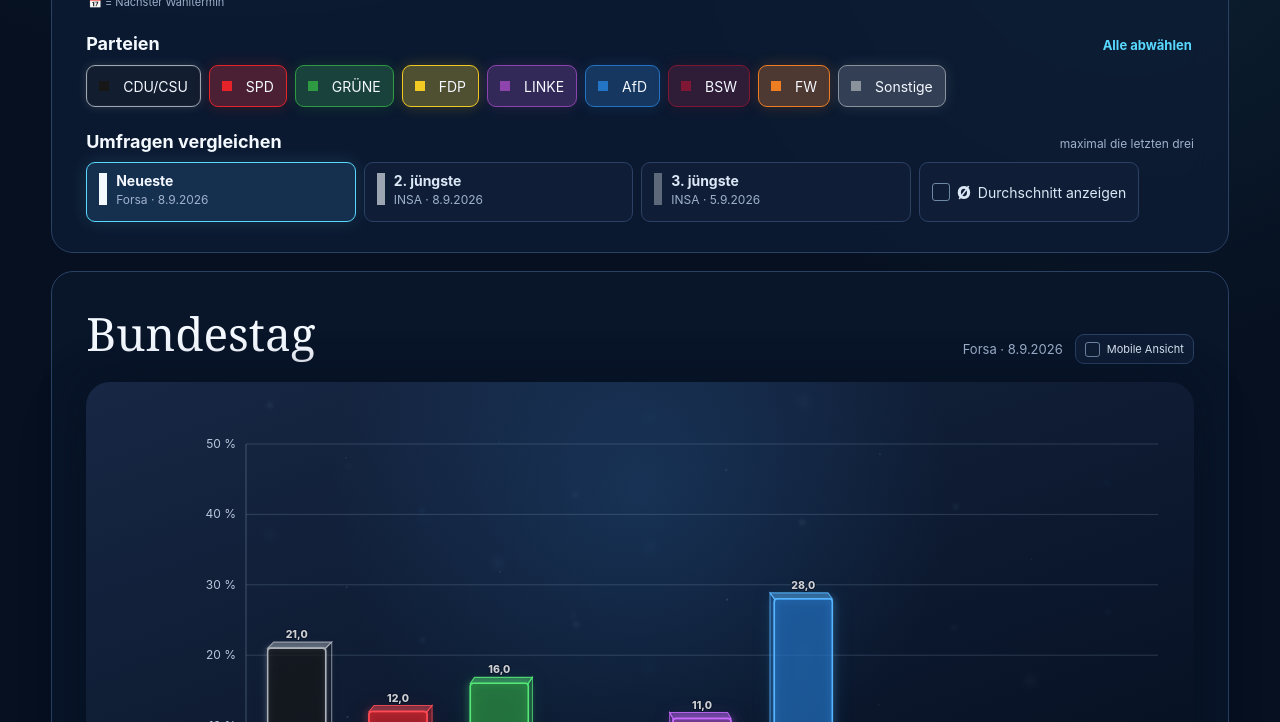
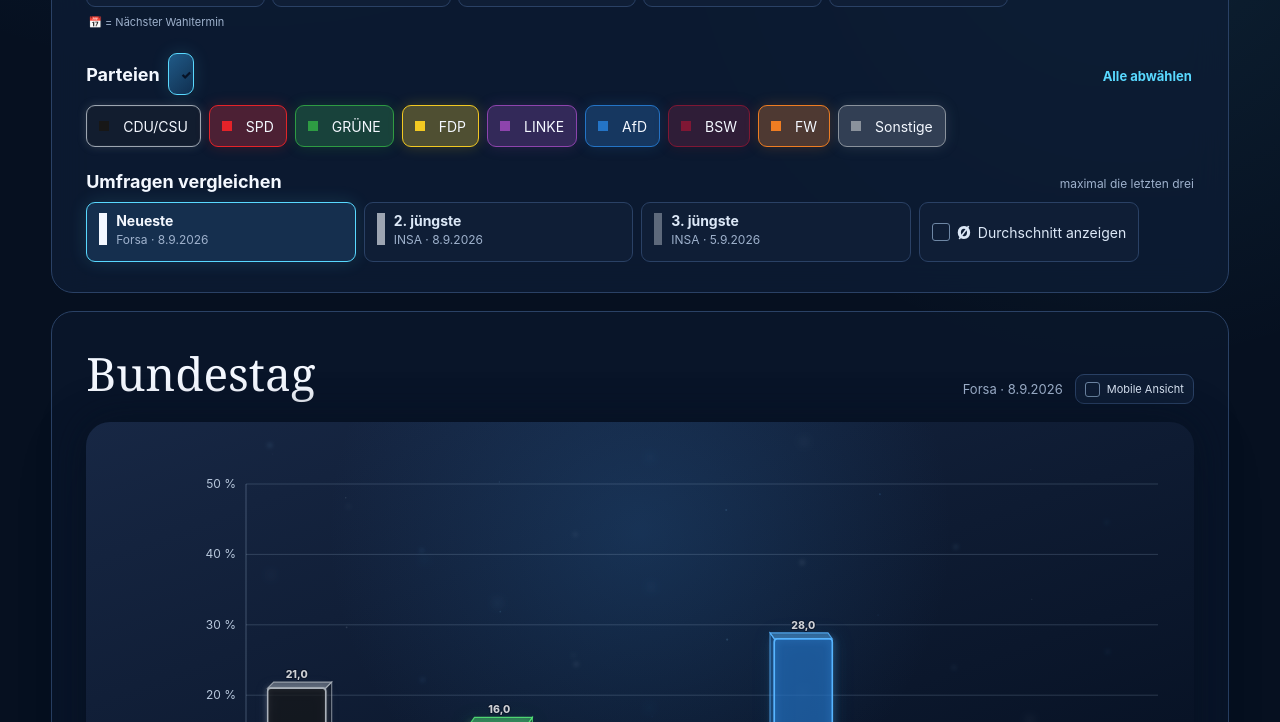
Before and after one commit to charavision/SonntagsfrageView, a plain HTML site: page index.html in a window 1280 px wide. Shown: the part 638-1360 px from the top of the page. Drawn offline with Linux system fonts and the light colour scheme.

Commit message:
Balkengruppierung nach Partei oder Parlament ergänzen

```diff
--- a/app.js
+++ b/app.js
@@ -18,7 +18,7 @@ const REGION_CODES = {
   "Schleswig-Holstein": "SH", "Thüringen": "TH"
 };
 
-const state = { data: null, regions: new Set(["Bundestag"]), parties: new Set(Object.keys(PARTY_META)), selectedPollRanks: new Set([0]), averageMode: false, mobileView: false, chartLayout: new Map(), perspective: null };
+const state = { data: null, regions: new Set(["Bundestag"]), parties: new Set(Object.keys(PARTY_META)), selectedPollRanks: new Set([0]), averageMode: false, mobileView: false, groupBy: "party", chartLayout: new Map(), perspective: null };
 const els = {
   updated: document.querySelector("#updated"), regions: document.querySelector("#region-options"),
   parties: document.querySelector("#party-options"), polls: document.querySelector("#poll-options"), chart: document.querySelector("#chart"),
@@ -68,7 +68,7 @@ function configurationCode() {
   let value = rankOrdered([...state.regions], state.data.regions);
   value = value * partyCount + rankOrdered([...state.parties], partyUniverse);
   value = value * 7n + BigInt(pollMask - 1);
-  const mode = (state.averageMode ? 1n : 0n) + (state.mobileView ? 2n : 0n);
+  const mode = (state.averageMode ? 1n : 0n) + (state.mobileView ? 2n : 0n) + (state.groupBy === "region" ? 4n : 0n);
   value += mode * orderedChoiceCount(state.data.regions.length) * partyCount * 7n;
   return base62Encode(value);
 }
@@ -272,7 +272,10 @@ function render(animate = true) {
   const floorBackY = baselineY - (compact ? 18 : 44);
   const floorFrontY = Math.min(height - 2, baselineY + (compact ? 72 : 142));
   const chartW = width - margin.left - margin.right;
-  const groupWidth = chartW / parties.length;
+  const groupedBars = state.groupBy === "region"
+    ? selectedRegions.map(region => ({ key: `region:${region}`, bars: parties.flatMap(party => series.filter(item => item.region === region).map(item => ({ party, item }))) })).filter(group => group.bars.length)
+    : parties.map(party => ({ key: `party:${party}`, bars: series.map(item => ({ party, item })) }));
+  const groupWidth = chartW / groupedBars.length;
   const maxValue = Math.max(50, ...series.flatMap(item => parties.map(party => item.poll.values[party] || 0)));
   const yMax = Math.ceil(maxValue / 10) * 10;
   els.chart.setAttribute("viewBox", `0 0 ${width} ${height}`);
@@ -376,17 +379,19 @@ function render(animate = true) {
   }
   els.chart.append(svgEl("line", { x1: axisX, x2: axisX, y1: margin.top, y2: height - 18, class: "axis-line" }));
 
-  const availablePerBar = (groupWidth - Math.min(30, groupWidth * .12)) / series.length;
-  const barGap = series.length === 1 ? 0 : Math.max(5, Math.min(20, 23 - totalBarCount * 1.35));
+  const maxBarsPerGroup = Math.max(...groupedBars.map(group => group.bars.length));
+  const availablePerBar = (groupWidth - Math.min(30, groupWidth * .12)) / maxBarsPerGroup;
+  const barGap = maxBarsPerGroup === 1 ? 0 : Math.max(5, Math.min(20, 23 - totalBarCount * 1.35));
   const maxBarWidth = totalBarCount === 1 ? 280 : totalBarCount <= 3 ? 150 : totalBarCount <= 6 ? 92 : totalBarCount <= 10 ? 58 : totalBarCount <= 20 ? 38 : availablePerBar - barGap;
   const barWidth = Math.max(totalBarCount <= 10 ? 10 : 4, Math.min(maxBarWidth, availablePerBar - barGap));
   const displayedBars = [];
   const perspectiveBars = [];
-  parties.forEach((party, partyIndex) => {
-    const center = margin.left + partyIndex * groupWidth + groupWidth / 2;
-    const totalBars = series.length * barWidth + (series.length - 1) * barGap;
+  groupedBars.forEach((group, groupIndex) => {
+    const center = margin.left + groupIndex * groupWidth + groupWidth / 2;
+    const totalBars = group.bars.length * barWidth + (group.bars.length - 1) * barGap;
     const startX = center - totalBars / 2;
-    series.forEach((item, seriesIndex) => {
+    group.bars.forEach(({ party, item }, barIndex) => {
+      const partyIndex = parties.indexOf(party);
       const key = `${party}|${item.region}|${item.average ? "average" : item.rank}`;
       const old = oldLayout.get(key);
       const value = Number(item.poll.values[party] || 0);
@@ -395,7 +400,7 @@ function render(animate = true) {
       const delta = value - baseline;
       const isNew = !election?.represented?.includes(party) && value >= 5 && party !== "Sonstige";
       const h = (value / yMax) * innerH;
-      const x = startX + seriesIndex * (barWidth + barGap);
+      const x = startX + barIndex * (barWidth + barGap);
       const y = margin.top + innerH - h;
       const fillOpacity = item.average ? .68 : [.68, .34, .16][item.rank];
       const strokeOpacity = item.average ? 1 : [1, .78, .56][item.rank];
@@ -459,64 +464,36 @@ function render(animate = true) {
       }
       els.chart.append(deltaLabel);
       old ? animateX(deltaLabel, old.center, x + barWidth / 2, motionEnabled) : fadeIn(deltaLabel, motionEnabled, newLabelDelay);
-      displayedBars.push({ region: item.region, center: x + barWidth / 2 });
+      displayedBars.push({ region: item.region, party, center: x + barWidth / 2 });
       nextLayout.set(key, { x, center: x + barWidth / 2 });
     });
-
-    // A multi-parliament Union comparison shares CDU/CSU. With one parliament,
-    // the label is CDU, CSU for Bavaria, or CDU/CSU for the Bundestag.
-    const partyLabelY = height - margin.bottom + (compact ? 96 : 82);
-    const sharedUnionLabel = party === "CDU/CSU" && selectedRegions.length > 1;
-    let labelStart = 0;
-    while (labelStart < series.length) {
-      const displayLabel = sharedUnionLabel ? "CDU/CSU" : partyDisplayLabel(party, series[labelStart].region);
-      let labelEnd = labelStart + 1;
-      while (labelEnd < series.length && (sharedUnionLabel || partyDisplayLabel(party, series[labelEnd].region) === displayLabel)) labelEnd += 1;
-      const firstCenter = startX + labelStart * (barWidth + barGap) + barWidth / 2;
-      const lastCenter = startX + (labelEnd - 1) * (barWidth + barGap) + barWidth / 2;
-      const labelCenter = (firstCenter + lastCenter) / 2;
-      const rotatePartyLabel = compact && labelEnd - labelStart === 1;
-      const label = svgEl("text", {
-        x: labelCenter,
-        y: partyLabelY,
-        "text-anchor": "middle",
-        class: `poll-label${compact ? " mobile-party-label" : ""}`,
-        ...(rotatePartyLabel ? { transform: `rotate(-90 ${labelCenter} ${partyLabelY})` } : {})
-      });
-      label.textContent = displayLabel;
-      const partyLabelGroup = svgEl("g");
-      partyLabelGroup.append(label);
-      els.chart.append(partyLabelGroup);
-      fadeIn(partyLabelGroup, motionEnabled, newLabelDelay);
-      labelStart = labelEnd;
-    }
-    nextLayout.set(`party:${party}`, { center });
+    nextLayout.set(group.key, { center });
   });
 
-  // Parliament labels follow the complete visual bar sequence, not individual
-  // party groups. Any adjacent bars from one parliament therefore share one label.
-  let regionStart = 0;
-  while (regionStart < displayedBars.length) {
-    let regionEnd = regionStart + 1;
-    while (regionEnd < displayedBars.length && displayedBars[regionEnd].region === displayedBars[regionStart].region) regionEnd += 1;
-    const count = regionEnd - regionStart;
-    const regionLabelX = (displayedBars[regionStart].center + displayedBars[regionEnd - 1].center) / 2;
-    const regionLabelY = margin.top + innerH + 51;
-    const rotateRegionLabel = compact && count === 1;
-    const regionLabel = svgEl("text", {
-      x: regionLabelX,
-      y: regionLabelY,
-      "text-anchor": "middle",
-      class: `region-label${compact ? " mobile-region-label" : ""}`,
-      ...(rotateRegionLabel ? { transform: `rotate(-90 ${regionLabelX} ${regionLabelY})` } : {})
-    });
-    regionLabel.textContent = REGION_CODES[displayedBars[regionStart].region] || displayedBars[regionStart].region;
-    const regionLabelGroup = svgEl("g");
-    regionLabelGroup.append(regionLabel);
-    els.chart.append(regionLabelGroup);
-    fadeIn(regionLabelGroup, motionEnabled, newLabelDelay);
-    regionStart = regionEnd;
-  }
+  const appendGroupedLabels = (labelFor, y, className) => {
+    let start = 0;
+    while (start < displayedBars.length) {
+      const text = labelFor(displayedBars[start]);
+      let end = start + 1;
+      while (end < displayedBars.length && labelFor(displayedBars[end]) === text) end += 1;
+      const count = end - start;
+      const x = (displayedBars[start].center + displayedBars[end - 1].center) / 2;
+      const rotate = compact && count === 1;
+      const label = svgEl("text", {
+        x, y, "text-anchor": "middle",
+        class: `${className}${compact ? ` mobile-${className}` : ""}`,
+        ...(rotate ? { transform: `rotate(-90 ${x} ${y})` } : {})
+      });
+      label.textContent = text;
+      const labelGroup = svgEl("g");
+      labelGroup.append(label);
+      els.chart.append(labelGroup);
+      fadeIn(labelGroup, motionEnabled, newLabelDelay);
+      start = end;
+    }
+  };
+  appendGroupedLabels(bar => REGION_CODES[bar.region] || bar.region, margin.top + innerH + 51, "region-label");
+  appendGroupedLabels(bar => bar.party === "CDU/CSU" && selectedRegions.length > 1 ? "CDU/CSU" : partyDisplayLabel(bar.party, bar.region), height - margin.bottom + (compact ? 96 : 82), "party-label");
   const legendX = compact ? margin.left / 2 : margin.left - 10;
   [
     ["Veränderung", margin.top + innerH + 20],
@@ -560,9 +537,10 @@ function applyConfigurationCode(text) {
   let value = base62Decode(text);
   const legacySpace = regionCount * partyCount * 7n;
   const mode = Number(value / legacySpace);
-  if (mode > 3) throw new Error("Dieser Code gehört nicht zu einer gültigen Konfiguration.");
+  if (mode > 7) throw new Error("Dieser Code gehört nicht zu einer gültigen Konfiguration.");
   state.averageMode = Boolean(mode & 1);
   state.mobileView = Boolean(mode & 2);
+  state.groupBy = mode & 4 ? "region" : "party";
   value %= legacySpace;
   const pollMask = Number(value % 7n) + 1;
   value /= 7n;
@@ -574,6 +552,7 @@ function applyConfigurationCode(text) {
   state.selectedPollRanks = new Set([0, 1, 2].filter(rank => pollMask & (1 << rank)));
   document.querySelector("#average-mode").checked = state.averageMode;
   els.mobileView.checked = state.mobileView;
+  document.querySelector(`#cluster-${state.groupBy}`).checked = true;
   els.regions.querySelectorAll("input").forEach(input => input.checked = state.regions.has(input.value));
   els.parties.querySelectorAll("input").forEach(input => input.checked = state.parties.has(input.value));
   updatePollOptions(false);
@@ -753,6 +732,11 @@ fetch("data/polls.json", { cache: "no-store" })
       state.mobileView = event.currentTarget.checked;
       render(false);
     });
+    document.querySelectorAll('input[name="cluster-mode"]').forEach(input => input.addEventListener("change", event => {
+      if (!event.currentTarget.checked) return;
+      state.groupBy = event.currentTarget.value;
+      render();
+    }));
     document.querySelector("#export-jpeg").addEventListener("click", () => exportChartImage("jpeg").catch(error => { els.exportMessage.textContent = `Export fehlgeschlagen: ${error.message}`; }));
     document.querySelector("#export-png").addEventListener("click", () => exportChartImage("png").catch(error => { els.exportMessage.textContent = `Export fehlgeschlagen: ${error.message}`; }));
     window.addEventListener("resize", () => render(false));
--- a/index.html
+++ b/index.html
@@ -5,7 +5,7 @@
   <meta name="viewport" content="width=device-width, initial-scale=1">
   <meta name="description" content="Interaktive Darstellung aktueller Sonntagsfragen für Bundestag und Landtage.">
   <title>Sonntagsfragen – Bund & Länder</title>
-  <link rel="stylesheet" href="styles.css?v=chart-heading-controls-67">
+  <link rel="stylesheet" href="styles.css?v=cluster-mode-68">
 </head>
 <body>
   <main>
@@ -32,7 +32,7 @@
     <section class="controls" aria-label="Auswahl">
       <div class="control-group regions">
         <div class="control-heading">
-          <h2>Parlament</h2>
+          <div class="cluster-heading"><h2>Parlament</h2><span class="cluster-choice choice"><input id="cluster-region" type="radio" name="cluster-mode" value="region"><label for="cluster-region" aria-label="Nach Parlament gruppieren"></label></span></div>
           <button id="region-toggle" class="text-button" type="button">Alle auswählen</button>
         </div>
         <div id="region-options" class="option-grid"></div>
@@ -41,7 +41,7 @@
 
       <div class="control-group">
         <div class="control-heading">
-          <h2>Parteien</h2>
+          <div class="cluster-heading"><h2>Parteien</h2><span class="cluster-choice choice"><input id="cluster-party" type="radio" name="cluster-mode" value="party" checked><label for="cluster-party" aria-label="Nach Partei gruppieren"></label></span></div>
           <button id="party-toggle" class="text-button" type="button">Alle abwählen</button>
         </div>
         <div id="party-options" class="party-options"></div>
@@ -99,6 +99,6 @@
     </footer>
   </main>
   <div id="tooltip" class="tooltip" role="tooltip" hidden></div>
-  <script src="app.js?v=chart-heading-controls-67" defer></script>
+  <script src="app.js?v=cluster-mode-68" defer></script>
 </body>
 </html>
--- a/styles.css
+++ b/styles.css
@@ -40,6 +40,11 @@ h1 { margin: 0; font-family: Georgia, serif; font-size: clamp(48px, 8vw, 104px);
 .controls { margin-top: 18px; padding: 26px clamp(18px, 3vw, 34px) 30px; border: 1px solid var(--line); border-radius: 22px; background: rgba(13,29,53,.78); box-shadow: inset 0 1px 0 rgba(255,255,255,.05); backdrop-filter: blur(18px); }
 .control-group + .control-group { margin-top: 24px; }
 .control-heading { display: flex; align-items: baseline; justify-content: space-between; margin-bottom: 10px; }
+.cluster-heading { display: flex; align-items: center; gap: 8px; }
+.cluster-choice label { display: grid; place-items: center; width: 18px; min-height: 18px; padding: 0; border-radius: 4px; }
+.cluster-choice label::after { color: #071225; content: ""; font-size: 12px; font-weight: 900; }
+.cluster-choice input:checked + label { border-color: var(--accent); background: var(--accent); }
+.cluster-choice input:checked + label::after { content: "✓"; }
 .control-heading h2, .chart-heading h2 { margin: 0; font-size: 18px; }
 .text-button { padding: 2px; border: 0; color: var(--accent); background: transparent; cursor: pointer; font-size: 13px; font-weight: 700; }
 .option-grid { display: grid; grid-template-columns: repeat(auto-fill, minmax(170px, 1fr)); grid-auto-rows: 1fr; gap: 7px; }
@@ -99,6 +104,7 @@ h1 { margin: 0; font-family: Georgia, serif; font-size: clamp(48px, 8vw, 104px);
 .chart-legend { fill: #8fa6c1; font-size: 9px; font-weight: 700; letter-spacing: .025em; }
 .chart-unit-label { fill: #8fa6c1; font-size: 9px; font-weight: 400; letter-spacing: .025em; }
 .poll-label { fill: #e8f0fa; font-size: 12px; font-weight: 700; }
+.party-label { fill: #e8f0fa; font-size: 12px; font-weight: 700; }
 .bar-glow { stroke-width: 1.43; pointer-events: none; }
 .bar { stroke-width: 1.43; transition: fill-opacity .15s, stroke-opacity .15s, stroke-width .15s; }
 .bar:hover { fill-opacity: .84; stroke-opacity: 1; stroke-width: 1.77; }
```
